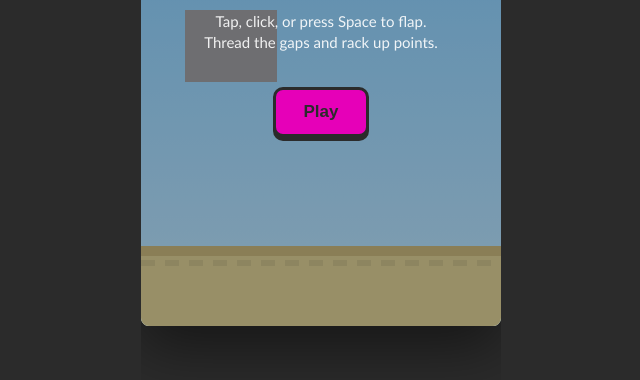
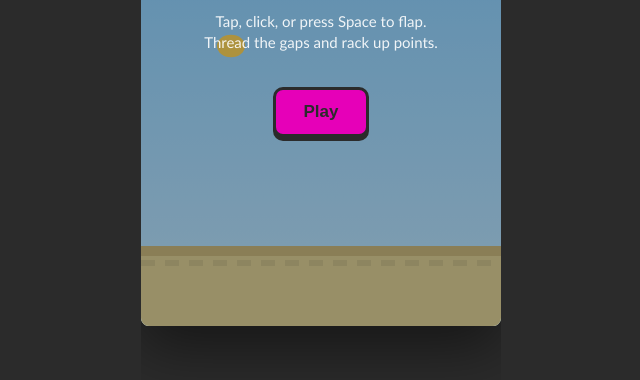
Before and after one commit to mezsharc/flappy-bird, a plain HTML site: page index.html in a window 1280 px wide. Shown: the part 354-734 px from the top of the page, without its empty margins (319-959 px from the left). Drawn offline with Linux system fonts and the light colour scheme.

Commit message:
Update index.html

```diff
--- a/index.html
+++ b/index.html
@@ -310,7 +310,7 @@
   }
 
   const birdImage = new Image();
-  birdImage.src = 'IMG_20260917_120057.jpg';
+  birdImage.src = '.jpg';
   let birdImageLoaded = false;
   birdImage.onload = () => { birdImageLoaded = true; };
 
```
